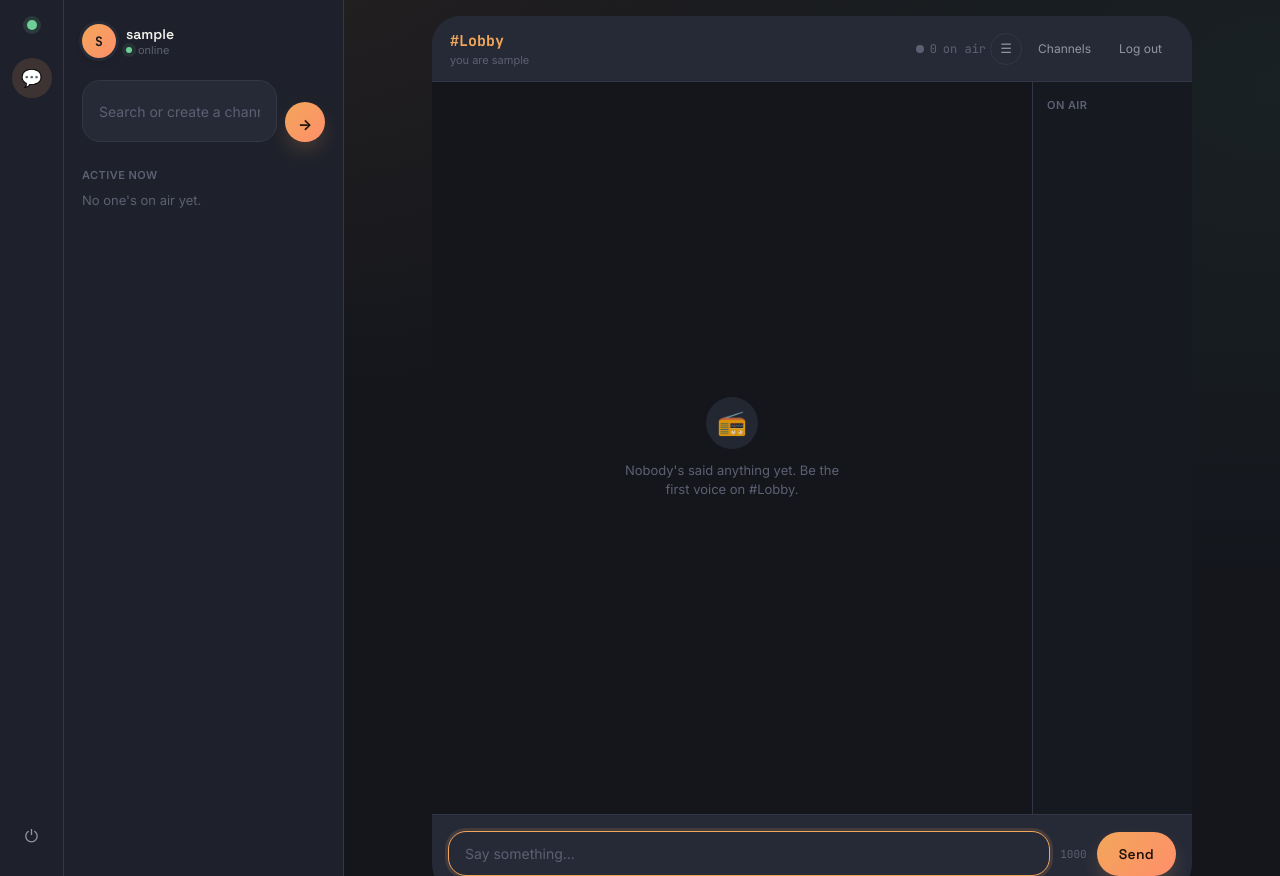
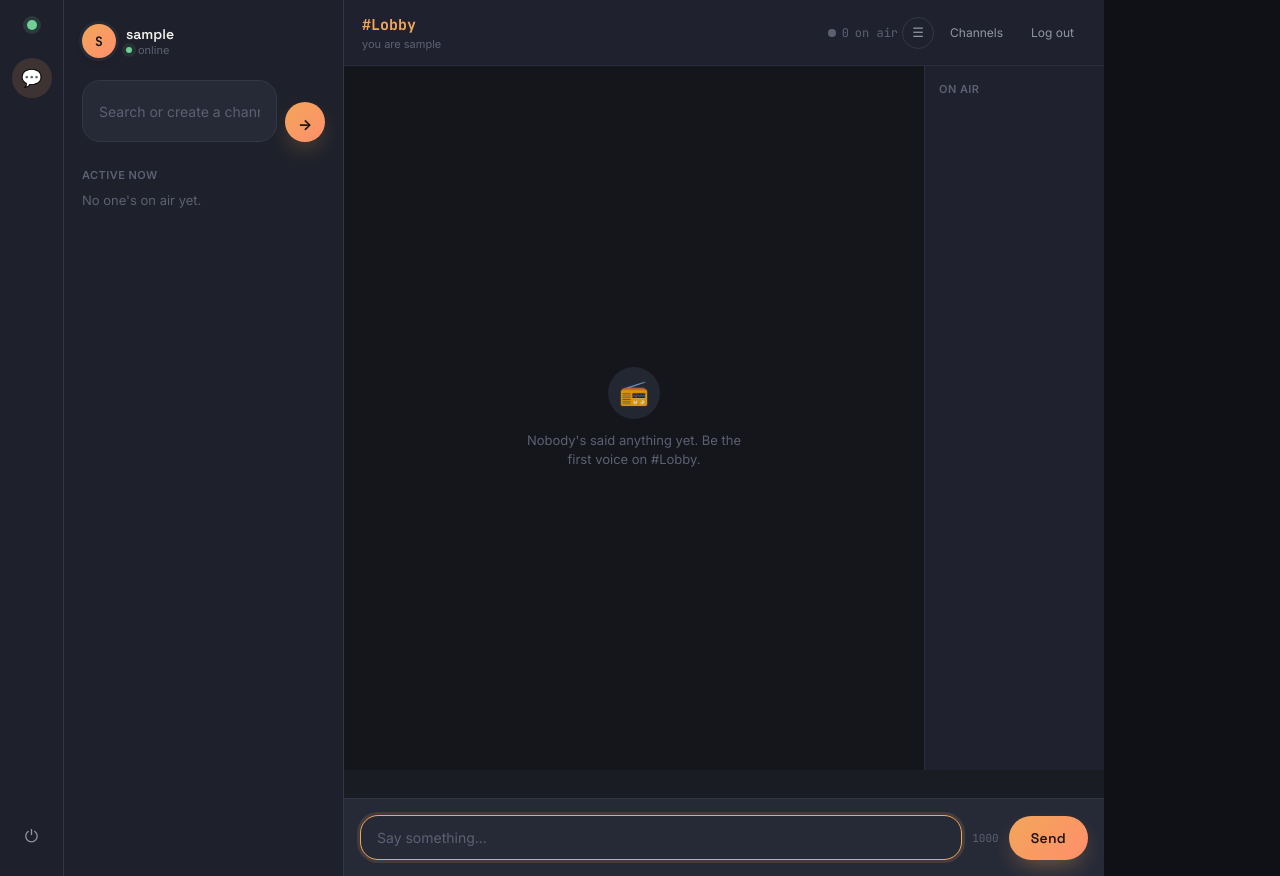
Before and after one commit to eckermania14/wavelength, a Flask app: page /r/1 in a window 1280 px wide. Run offline with Flask 3, Linux system fonts and the light colour scheme; the visitor is signed in with stand-in values (Sample User, id 1); data comes from the database, SQL or seed files in the repository; some libraries are stand-ins or nearby versions.

Commit message:
Update room.html

```diff
--- a/templates/room.html
+++ b/templates/room.html
@@ -9,6 +9,7 @@
 <link href="https://fonts.googleapis.com/css2?family=Space+Grotesk:wght@500;600;700&family=Inter:wght@400;500;600&family=JetBrains+Mono:wght@400;500;700&display=swap" rel="stylesheet">
 <link rel="stylesheet" href="{{ url_for('static', filename='style.css') }}">
 <style>
+  body { background: #0f1117; }
   .chat-wrap {
     height: 100%;
     display: flex;
@@ -16,16 +17,74 @@
     background: #1a1c24;
     border: none;
     box-shadow: none;
+    margin: 0;
+    border-radius: 0;
   }
   .main { padding: 0; overflow: hidden; }
   .chat-body { flex: 1; display: flex; overflow: hidden; }
-  .messages { background: #14161c; padding: 20px; flex: 1; overflow-y: auto; }
+  .messages {
+    flex: 1;
+    overflow-y: auto;
+    padding: 20px;
+    background: #14161c;
+  }
+  .bubble {
+    background: #2a2d3a;
+    border-radius: 18px 18px 18px 4px;
+  }
+  .message.mine .bubble {
+    background: #ff8f6b;
+    color: #1a1c24;
+    border-radius: 18px 18px 4px 18px;
+  }
+  .chat-header {
+    background: #1f222e;
+    border-bottom: 1px solid #2a2d3a;
+  }
+  .roster {
+    width: 180px;
+    flex-shrink: 0;
+    border-left: 1px solid #2a2d3a;
+    background: #1f222e;
+  }
 
-  /* Hardcoded Custom Username Colors */
-  .nick[data-username="syphir"] { color: #ff4d4d !important; text-shadow: 0 0 8px #ff4d4d; }
-  .nick[data-username="lowcortisol"] { color: #ffa94d !important; text-shadow: 0 0 8px #ffd700; }
-  .nick[data-username="mod"] { color: #00ff9d !important; text-shadow: 0 0 6px #00ff9d; }
-  /* Add more below as needed */
+  /* Custom Username Colors */
+  .nick[data-username="syphir"] {
+    color: #ff4d4d !important;
+    text-shadow: 0 0 8px #ff4d4d;
+  }
+
+  /* Typing Indicator */
+  .typing-indicator {
+    padding: 8px 18px;
+    font-size: 13px;
+    color: #8a8f9e;
+    font-style: italic;
+    min-height: 28px;
+  }
+
+  /* Admin Modal */
+  .modal {
+    position: fixed;
+    top: 0; left: 0; right: 0; bottom: 0;
+    background: rgba(0,0,0,0.9);
+    display: none;
+    align-items: center;
+    justify-content: center;
+    z-index: 2000;
+  }
+  .modal-content {
+    background: #1f222e;
+    padding: 28px 36px;
+    border-radius: 12px;
+    max-width: 400px;
+    text-align: center;
+    border: 2px solid #ff8f6b;
+  }
+  .modal-content h2 {
+    margin: 0 0 16px 0;
+    color: #ff8f6b;
+  }
 </style>
 </head>
 <body class="dashboard-body">
@@ -136,6 +195,15 @@
     </main>
   </div>
 
+  <!-- Admin Notification Modal -->
+  <div id="admin-modal" class="modal">
+    <div class="modal-content">
+      <h2 id="modal-title">Server Notice</h2>
+      <p id="modal-message"></p>
+      <button onclick="dismissModal()" class="btn">OK</button>
+    </div>
+  </div>
+
   <script src="https://cdn.socket.io/4.7.5/socket.io.min.js"></script>
   <script>
     const roomId = {{ room.id|tojson }};
@@ -156,17 +224,12 @@
     const sidebarToggle = document.getElementById('sidebar-toggle');
 
     function colorForName(name) {
-      // Special hardcoded colors
-      const specialColors = {
+      const special = {
         "syphir": "#ff4d4d",
         "admin": "#ffd700",
-        "mod": "#00ff9d",
-        "test": "#8a2be2"
+        "mod": "#00ff9d"
       };
-      if (specialColors[name.toLowerCase()]) {
-        return specialColors[name.toLowerCase()];
-      }
-      // Default pastel
+      if (special[name.toLowerCase()]) return special[name.toLowerCase()];
       let hash = 0;
       for (let i = 0; i < name.length; i++) {
         hash = name.charCodeAt(i) + ((hash << 5) - hash);
@@ -233,6 +296,16 @@
       scrollToBottom();
     }
 
+    function showAdminModal(title, message) {
+      document.getElementById('modal-title').textContent = title;
+      document.getElementById('modal-message').textContent = message;
+      document.getElementById('admin-modal').style.display = 'flex';
+    }
+
+    function dismissModal() {
+      document.getElementById('admin-modal').style.display = 'none';
+    }
+
     socket.on('connect', () => socket.emit('join', { room_id: roomId }));
     socket.on('message', entry => addMessage(entry, entry.username === username));
     socket.on('system', data => addSystemMessage(data.msg));
@@ -244,6 +317,9 @@
         onlineListEl.appendChild(li);
       });
       onlineCountEl.textContent = data.online.length;
+    });
+    socket.on('admin_notice', data => {
+      showAdminModal(data.title, data.message);
     });
 
     form.addEventListener('submit', e => {
```
